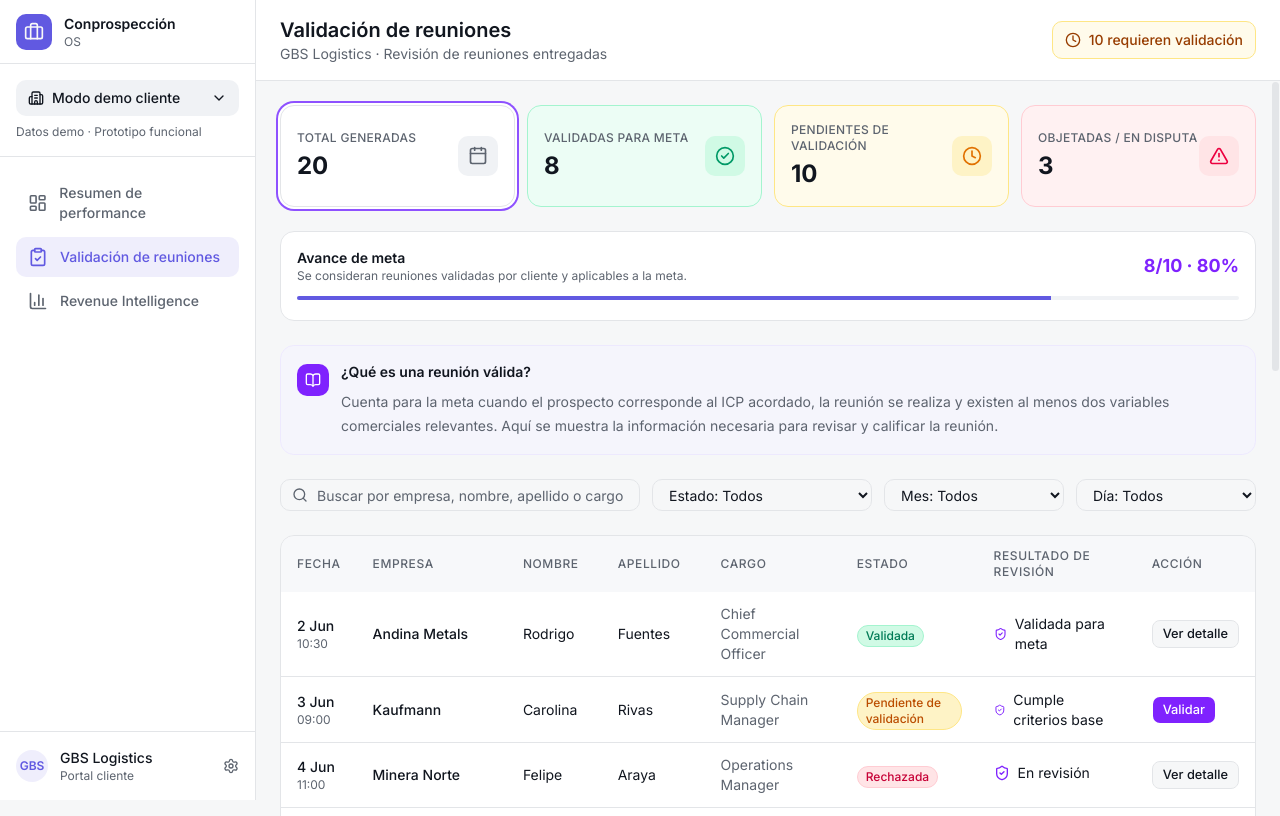
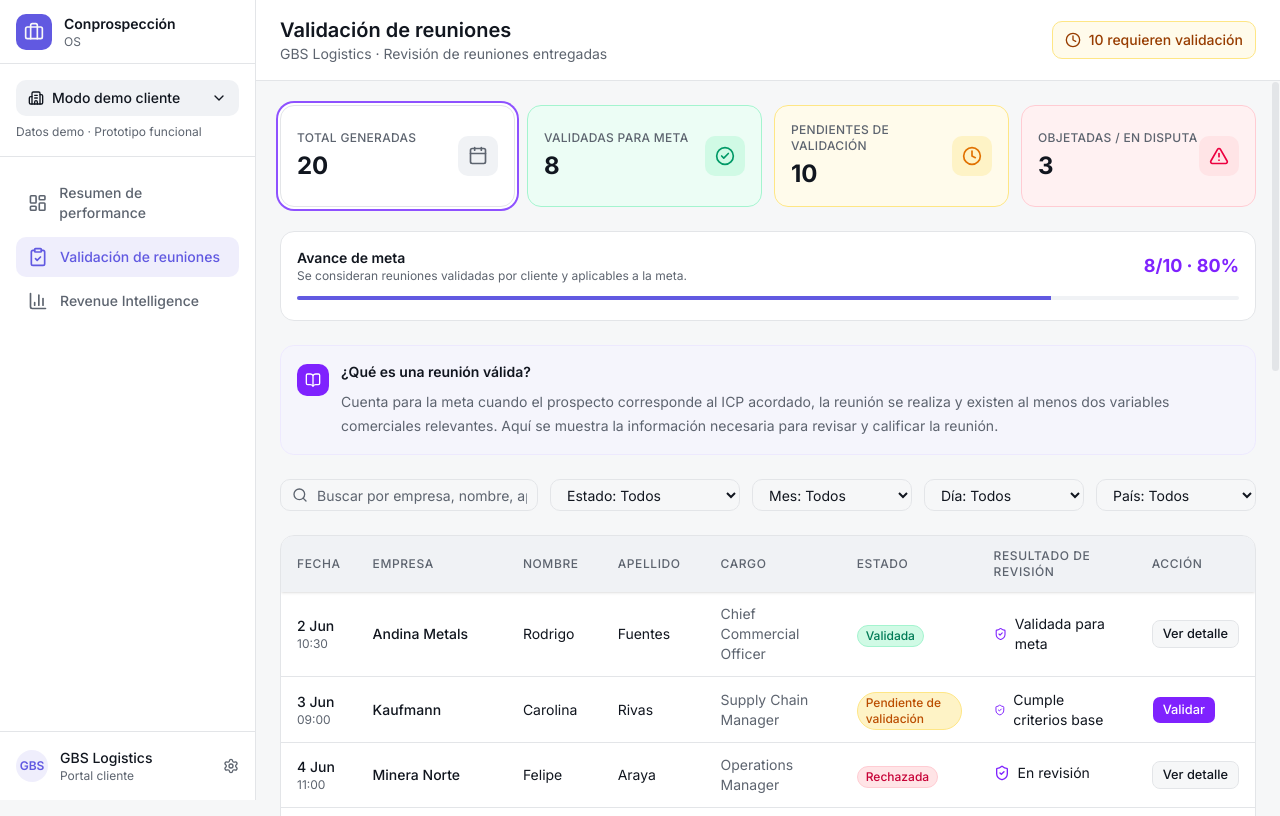
Before and after one commit to FranciscaPP/conprospeccionOS2026, a Next.js app: page /client/meeting-validation in a window 1280 px wide. Built offline with nearby package versions, Linux system fonts and the light colour scheme.

Commit message:
Add country filter and sticky validation table header

```diff
--- a/app/client/meeting-validation/page.tsx
+++ b/app/client/meeting-validation/page.tsx
@@ -57,6 +57,7 @@ export default function MeetingValidationPage() {
   const [kpiFilter, setKpiFilter] = useState<KpiFilter>("all");
   const [monthFilter, setMonthFilter] = useState("all");
   const [dayFilter, setDayFilter] = useState("all");
+  const [countryFilter, setCountryFilter] = useState("all");
 
   const requestedMeetingId = queryMeetingId || selectedMeetingId;
   const requestedMeeting = useMemo(
@@ -100,6 +101,11 @@ export default function MeetingValidationPage() {
     )].sort();
   }, [clientMeetings, monthFilter]);
 
+  const countries = useMemo(
+    () => [...new Set(clientMeetings.map((meeting) => meeting.country).filter(Boolean))].sort() as string[],
+    [clientMeetings]
+  );
+
   const filteredMeetings = useMemo(() => {
     const query = searchQuery.trim().toLowerCase();
     return clientMeetings.filter((meeting) => {
@@ -114,9 +120,10 @@ export default function MeetingValidationPage() {
           (getClientDecision(meeting) === "rejected" || meeting.finalValidation === "in_dispute"));
       const matchesMonth = monthFilter === "all" || meeting.meetingDate.slice(0, 7) === monthFilter;
       const matchesDay = dayFilter === "all" || meeting.meetingDate.slice(0, 10) === dayFilter;
-      return matchesSearch && matchesStatus && matchesKpi && matchesMonth && matchesDay;
+      const matchesCountry = countryFilter === "all" || meeting.country === countryFilter;
+      return matchesSearch && matchesStatus && matchesKpi && matchesMonth && matchesDay && matchesCountry;
     });
-  }, [clientMeetings, searchQuery, statusFilter, kpiFilter, monthFilter, dayFilter]);
+  }, [clientMeetings, searchQuery, statusFilter, kpiFilter, monthFilter, dayFilter, countryFilter]);
 
   const openDrawer = (meeting: Meeting) => {
     setSelectedMeeting(meeting);
@@ -221,7 +228,7 @@ export default function MeetingValidationPage() {
             </div>
           </section>
 
-          <div className="grid gap-3 lg:grid-cols-[1fr_220px_180px_180px]">
+          <div className="grid gap-3 sm:grid-cols-2 lg:grid-cols-[1fr_190px_160px_160px_160px]">
             <div className="relative">
               <Search className="absolute left-3 top-1/2 h-4 w-4 -translate-y-1/2 text-muted-foreground" />
               <Input
@@ -276,6 +283,16 @@ export default function MeetingValidationPage() {
                 })),
               ]}
             />
+            <NativeFilter
+              ariaLabel="Filtrar por país"
+              className="w-full"
+              value={countryFilter}
+              onChange={setCountryFilter}
+              options={[
+                { value: "all", label: "País: Todos" },
+                ...countries.map((country) => ({ value: country, label: country })),
+              ]}
+            />
           </div>
 
           <div className="space-y-3 md:hidden">
@@ -325,7 +342,7 @@ export default function MeetingValidationPage() {
           <div className="hidden overflow-hidden rounded-xl border border-border bg-card md:block">
             <div className="overflow-x-auto">
               <table className="w-full min-w-[920px]">
-                <thead className="bg-muted/50">
+                <thead className="sticky top-0 z-10 bg-muted shadow-sm">
                   <tr>
                     <th className="px-4 py-3 text-left text-xs font-medium uppercase tracking-wider text-muted-foreground">Fecha</th>
                     <th className="px-4 py-3 text-left text-xs font-medium uppercase tracking-wider text-muted-foreground">Empresa</th>
```
